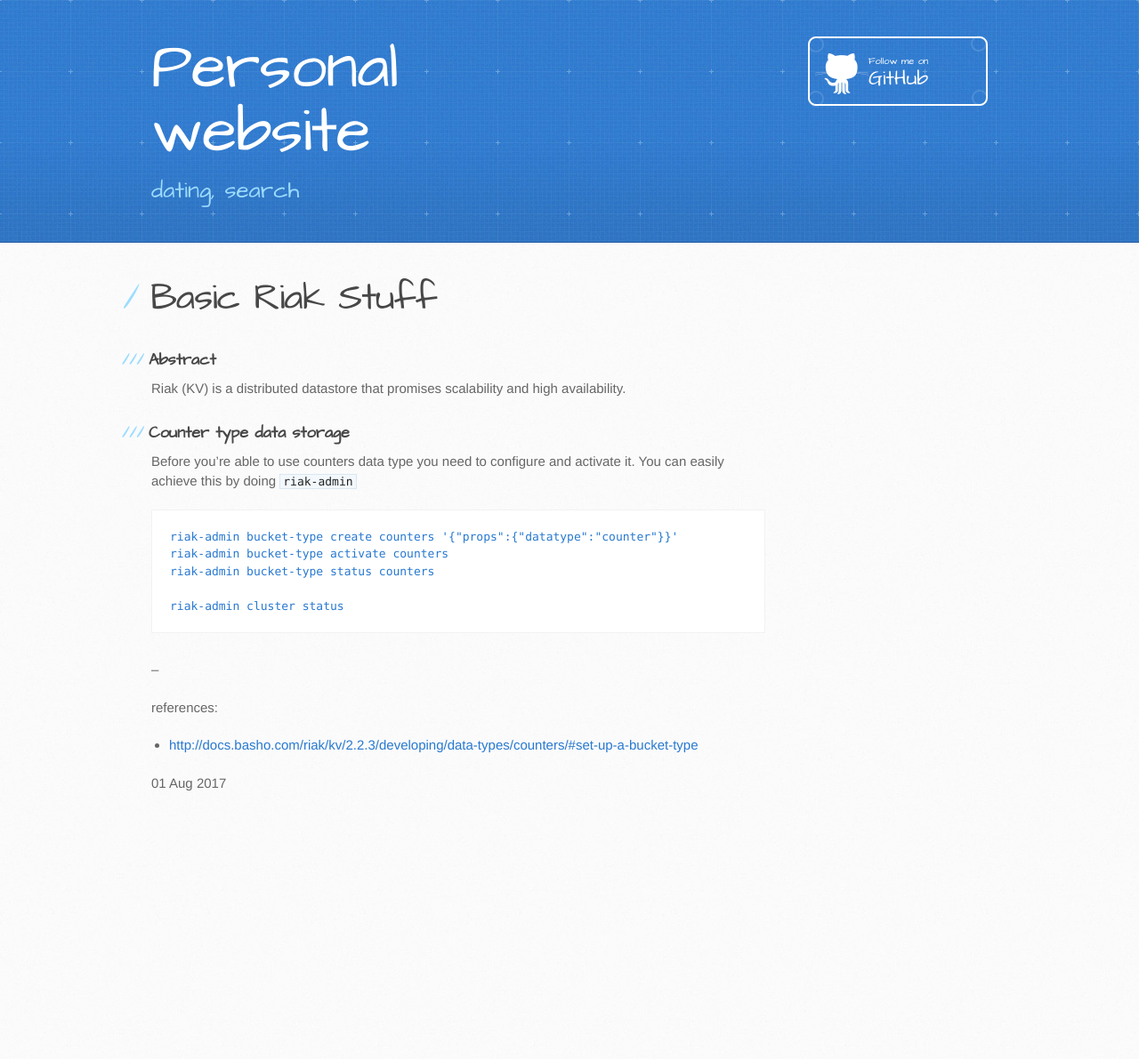
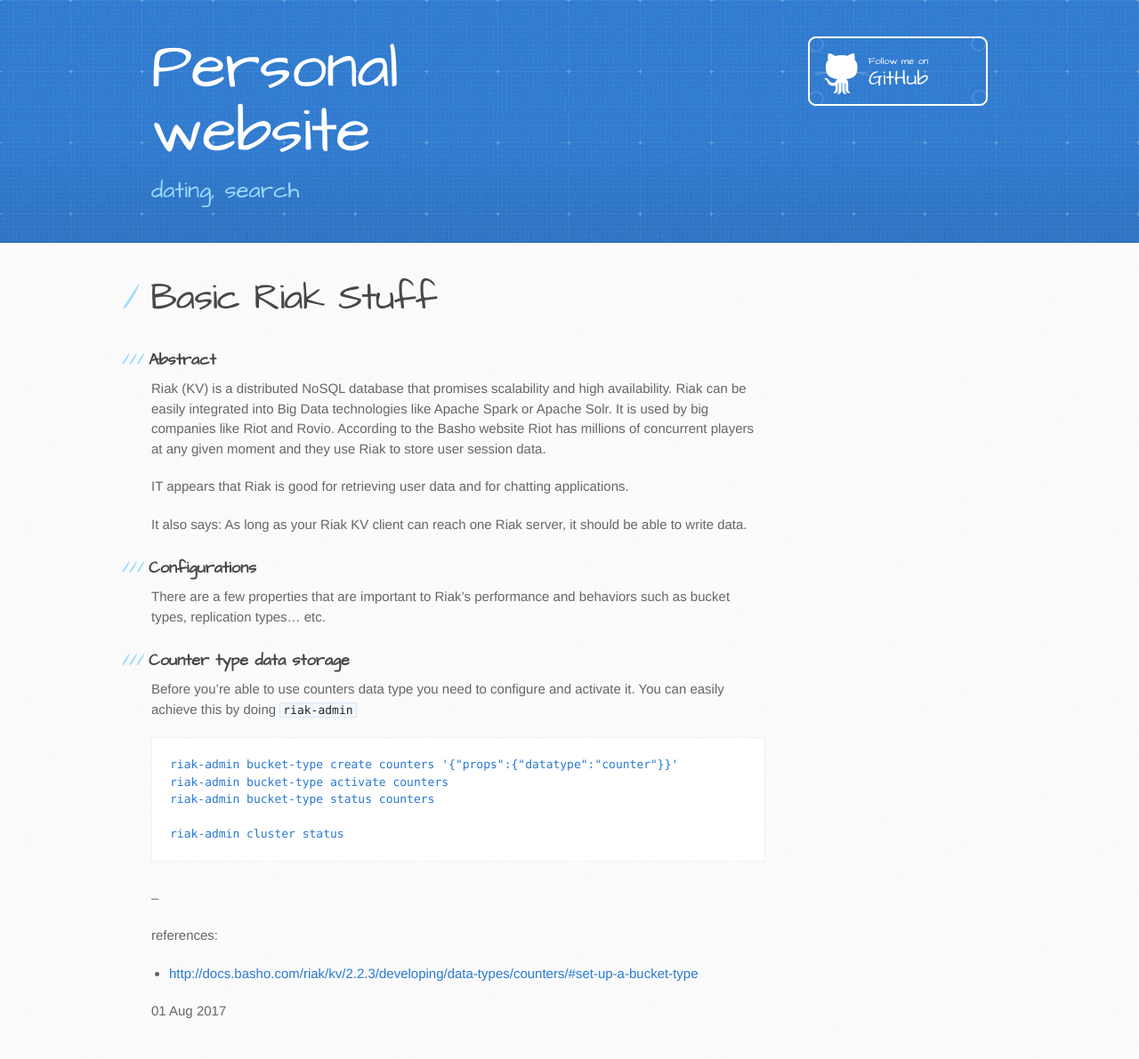
Before and after one commit to ssmlee04/blog, a Jekyll site: the page built from _posts/2017-08-01-some-basic-riak-stuff.md, in a window 1280 px wide. Shown: the whole page at 89% size. Built offline with Jekyll 4.4.1, drawn with Linux system fonts in a browser that asks for light colours; before the commit the page ends 935 px from its top, so only the background shows below that.

Commit message:
[gh-pages] bump

````diff
--- a/_posts/2017-08-01-some-basic-riak-stuff.md
+++ b/_posts/2017-08-01-some-basic-riak-stuff.md
@@ -6,7 +6,15 @@ title: Basic Riak Stuff
 
 ### Abstract
 
-Riak (KV) is a distributed datastore that promises scalability and high availability.
+Riak (KV) is a distributed NoSQL database that promises scalability and high availability. Riak can be easily integrated into Big Data technologies like Apache Spark or Apache Solr. It is used by big companies like Riot and Rovio. According to the Basho website Riot has millions of concurrent players at any given moment and they use Riak to store user session data.
+
+IT appears that Riak is good for retrieving user data and for chatting applications.
+
+It also says: As long as your Riak KV client can reach one Riak server, it should be able to write data.
+
+### Configurations
+
+There are a few properties that are important to Riak's performance and behaviors such as bucket types, replication types... etc.
 
 ### Counter type data storage
 
@@ -20,7 +28,6 @@ riak-admin bucket-type status counters
 riak-admin cluster status
 ```
 
-
 --
 
 references:
````
